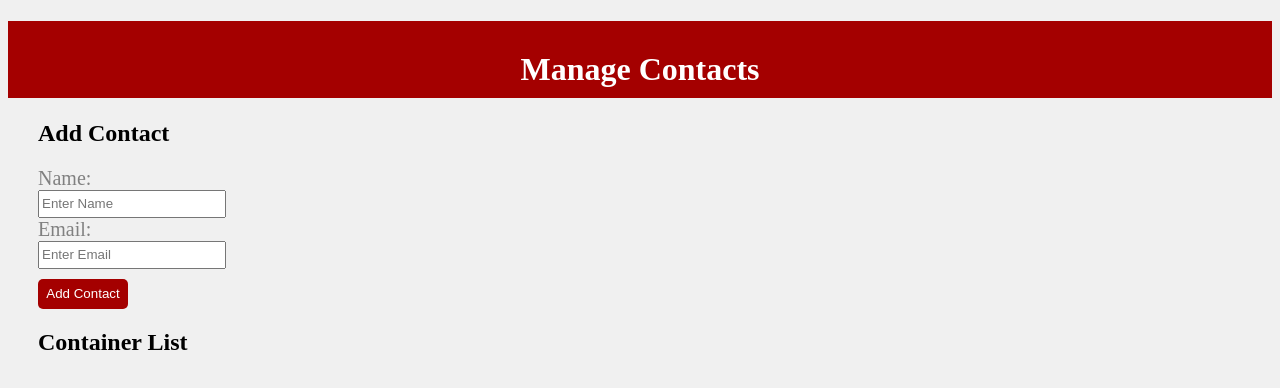
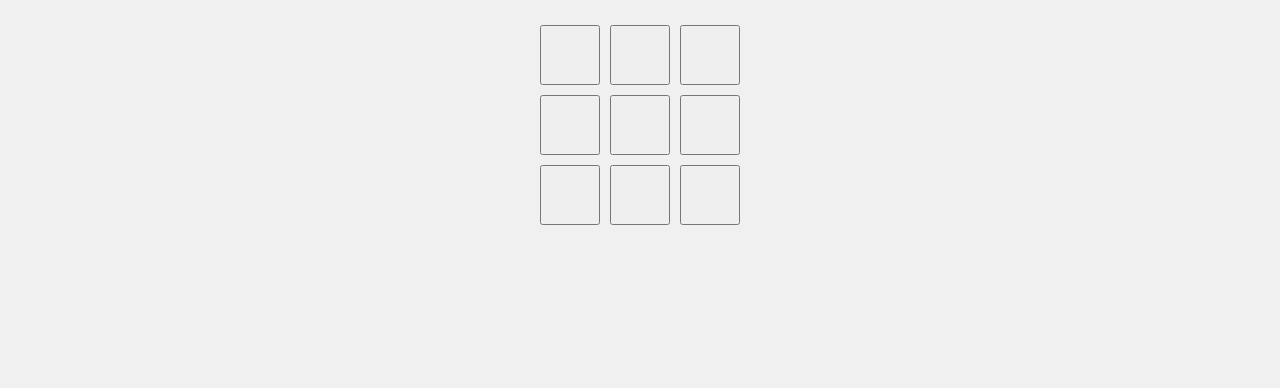
Before and after one commit to sonu82256/30-Days-Of-React, a React (Vite) app in the folder my-app/: page /about in a window 1280 px wide. Shown: the top 388 px of the page. Built offline with nearby package versions, Linux system fonts and the light colour scheme.

Commit message:
TicTacToe

```diff
--- a/my-app/src/App.jsx
+++ b/my-app/src/App.jsx
@@ -13,7 +13,8 @@ import TodoList from './Exercise/TodoList/TodoList'
 // import Day11 from './Exercise/Day11/Day11'
 
 // import Auth from './Exercise/login/Auth'
-import ManageContacts from './Exercise/ManageContacts/ManageContacts'
+// import ManageContacts from './Exercise/ManageContacts/ManageContacts'
+import TicTacToe from './Exercise/TicTacToe/TicTacToe'
 
 function App() {
   return (
@@ -34,8 +35,8 @@ function App() {
 
       {/* <Auth /> */}
 
-      <ManageContacts />
-
+      {/* <ManageContacts /> */}
+      <TicTacToe />
     </>
   )
 }
--- /dev/null
+++ b/my-app/src/Exercise/TicTacToe/Style.css
@@ -0,0 +1,26 @@
+.board {
+    display: flex;
+    flex-direction: column;
+    align-items: center;
+    margin-top: 20px;
+}
+
+.row {
+    display: flex;
+}
+
+.square {
+    width: 60px;
+    height: 60px;
+    margin: 5px;
+    font-size: 24px;
+    font-weight: bold;
+    cursor: pointer;
+}
+
+.winner {
+    margin-top: 20px;
+    font-size: 24px;
+    font-weight: bold;
+    color: green;
+}
--- /dev/null
+++ b/my-app/src/Exercise/TicTacToe/TicTacToe.jsx
@@ -0,0 +1,74 @@
+import React, { useState } from 'react'
+import './Style.css'
+
+const TicTacToe = () => {
+    const [board, setBoard] = useState(Array(9).fill(null));
+    const [isXturn, setIsXturn] = useState(true);
+    const [winner, setWinner] = useState(null);
+
+    const handleClick = (idx) => {
+        if (board[idx] || winner) return;
+
+        const newBoard = [...board];
+        newBoard[idx] = isXturn ? 'X' : 'O';
+        setBoard(newBoard);
+        setIsXturn(!isXturn);
+        const winnerCombination = checkWinner(newBoard);
+        if (winnerCombination) {
+            setWinner(newBoard[winnerCombination[0]]);
+        }
+    };
+
+    const checkWinner = (newBoard) => {
+        const winCombi = [
+            [0, 1, 2],
+            [3, 4, 5],
+            [6, 7, 8],
+            [0, 3, 6],
+            [1, 4, 7],
+            [2, 5, 8],
+            [0, 4, 8],
+            [2, 4, 6]
+        ];
+        for (let i = 0; i < winCombi.length; i++) {
+            const [a, b, c] = winCombi[i];
+            if (newBoard[a] && newBoard[a] === newBoard[b] && newBoard[a] === newBoard[c]) {
+                return winCombi[i];
+            }
+        }
+        return null;
+    };
+
+    const renderSquare = (idx) => {
+        return (
+            <button className="square" onClick={() => handleClick(idx)}>
+                {board[idx]}
+            </button>
+        );
+    };
+
+    return (
+        <>
+            <div className="board">
+                <div className="row">
+                    {renderSquare(0)}
+                    {renderSquare(1)}
+                    {renderSquare(2)}
+                </div>
+                <div className="row">
+                    {renderSquare(3)}
+                    {renderSquare(4)}
+                    {renderSquare(5)}
+                </div>
+                <div className="row">
+                    {renderSquare(6)}
+                    {renderSquare(7)}
+                    {renderSquare(8)}
+                </div>
+            </div>
+            {winner && <div className="winner">{winner} is the winner of this game</div>}
+        </>
+    );
+};
+
+export default TicTacToe;
```
